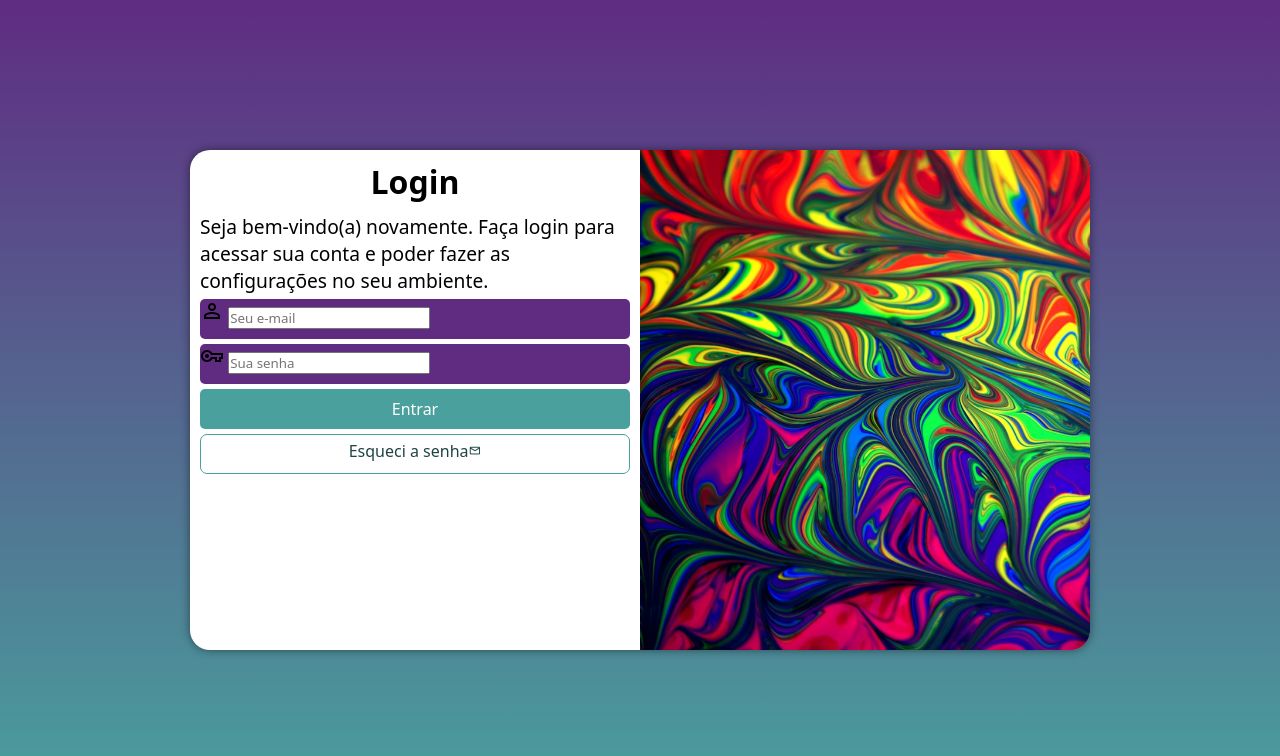
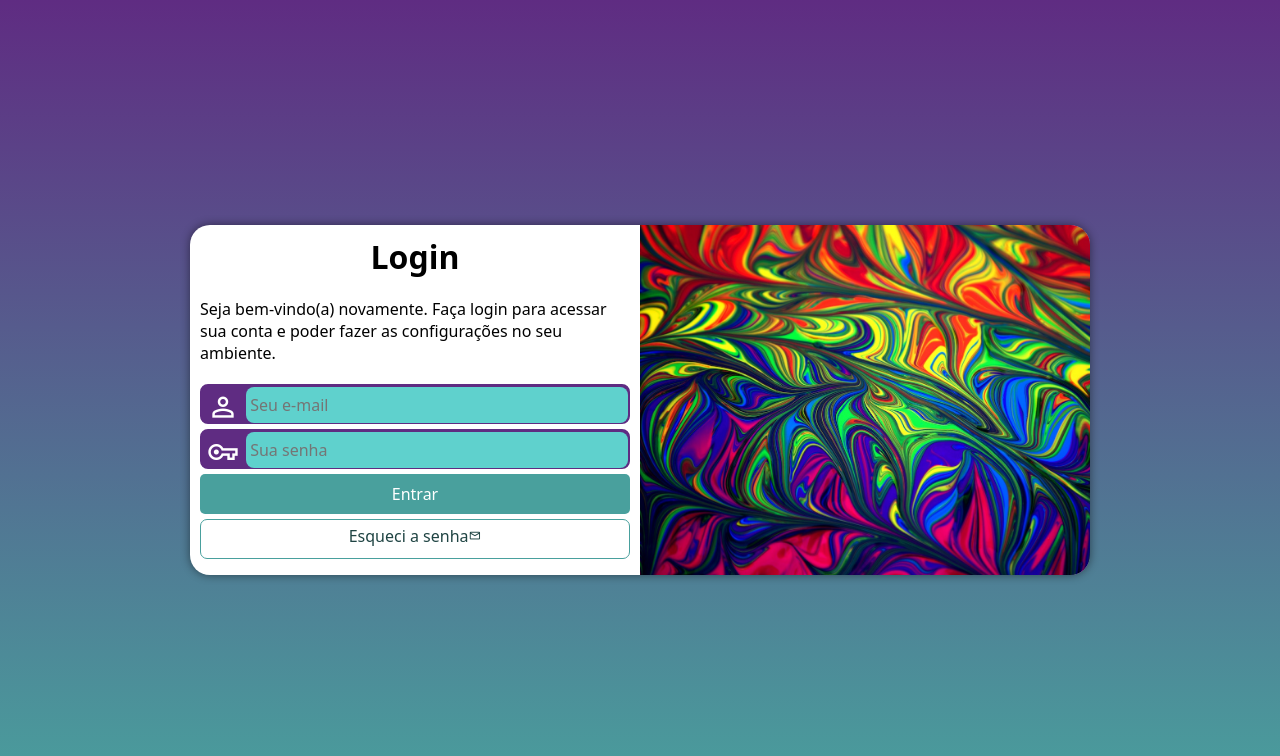
Before and after one commit to Serri7/projeto-login, a plain HTML site: page index.html in a window 1280 px wide. Drawn offline with nearby package versions, Linux system fonts and the light colour scheme.

Commit message:
finalizando tela de login

```diff
--- a/estilos/media-query.css
+++ b/estilos/media-query.css
@@ -7,6 +7,7 @@
     }
     section#login{
         width: 80vw;
+        height: 280px;
 
     }
     section#login > div#imagem{
@@ -30,6 +31,7 @@
     }
     section#login{
         width: 900px;
+        height: 350px;
 
     }
     section#login > div#imagem{
@@ -48,7 +50,8 @@
         font-size: 2em;
     }
     div#formulario > p{
-        font-size: 1.2em;
+        font-size: 1em;
+        margin: 20px 0px;
     }
 
 
--- a/estilos/style.css
+++ b/estilos/style.css
@@ -24,8 +24,6 @@ section#login{
     position: absolute;
     top: 50%;
     left: 50%;
-    transform: translate(-50%,-50%);
-
     background-color: white;
     width: 260px;
     height: 500px;
@@ -33,6 +31,7 @@ section#login{
     overflow: hidden;
     box-shadow: 0px 0px 10px rgba(0, 0, 0, 0.473);
 
+    transform: translate(-50%,-50%);
     transition: width .3s, height .3s;
     transition-timing-function: ease;
 }
@@ -58,10 +57,11 @@ div#formulario > p{
 }
 form > div.campo{
     background-color: #5f2c82 ;
+    border: 2px solid #5f2c82;
     width: 100%;
     display: block;
     height: 40px;
-    border-radius: 5px;
+    border-radius: 8px;
     margin: 5px 0px;
 }
 
@@ -69,6 +69,26 @@ div.campo > label {
     display: none;
 }
 
+div.campo > span{
+    color: white;
+    /*background-color: black;*/
+    font-size: 2em;
+    width: 40px;
+    padding: 5px;
+}
+div.campo > input{
+    background-color: #5fd1cd;
+    font-size: 1em;
+    height: 100%;
+    width: calc(100% - 44.36px);
+    border: 0px;
+    border-radius: 8px;
+    padding: 4px;
+    transform: translateY(-12px);
+}
+div.campo > input:focus-within{
+    background-color: white;
+}
 form > input[type=submit]{
     display: block;
     font-size: 1em ;
```
